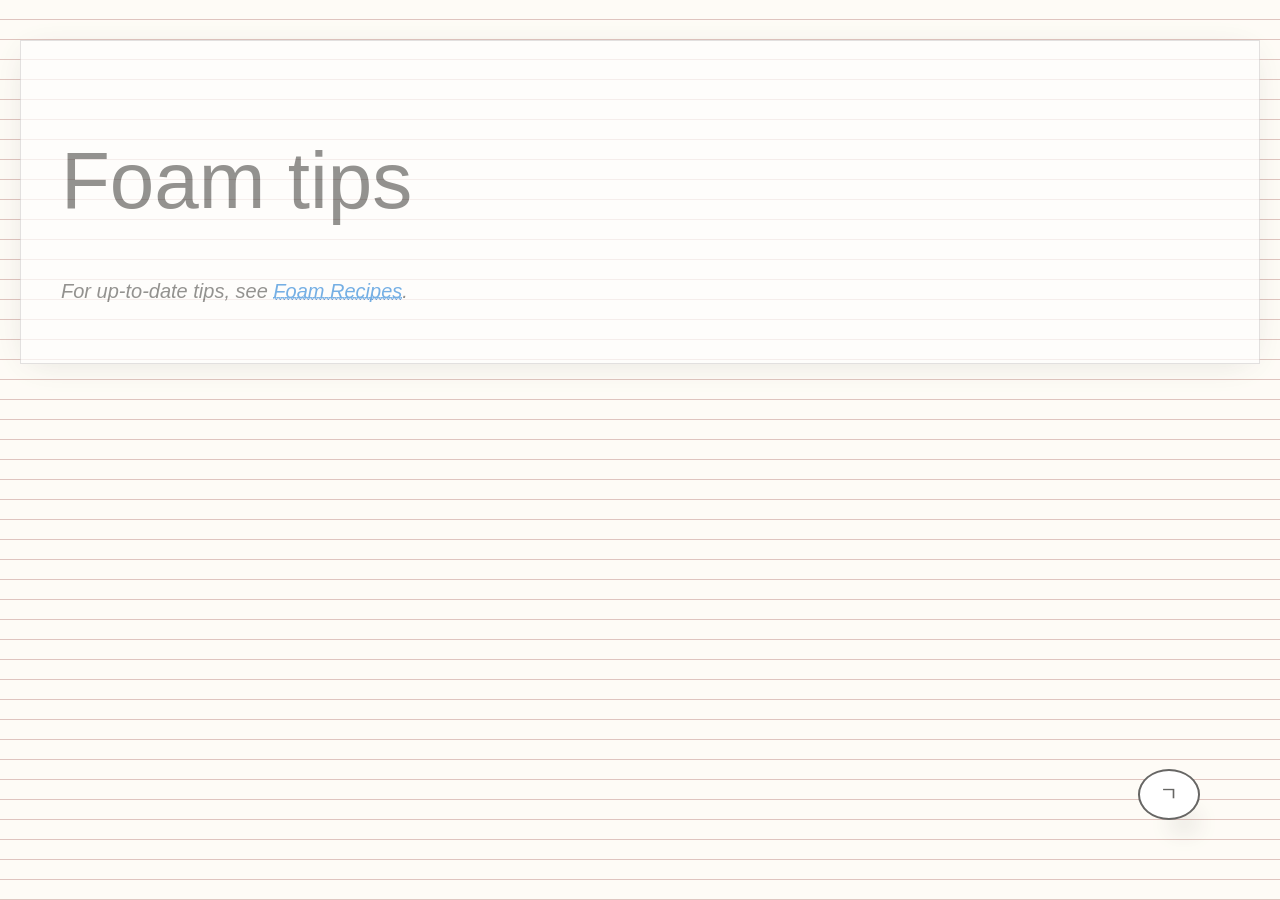
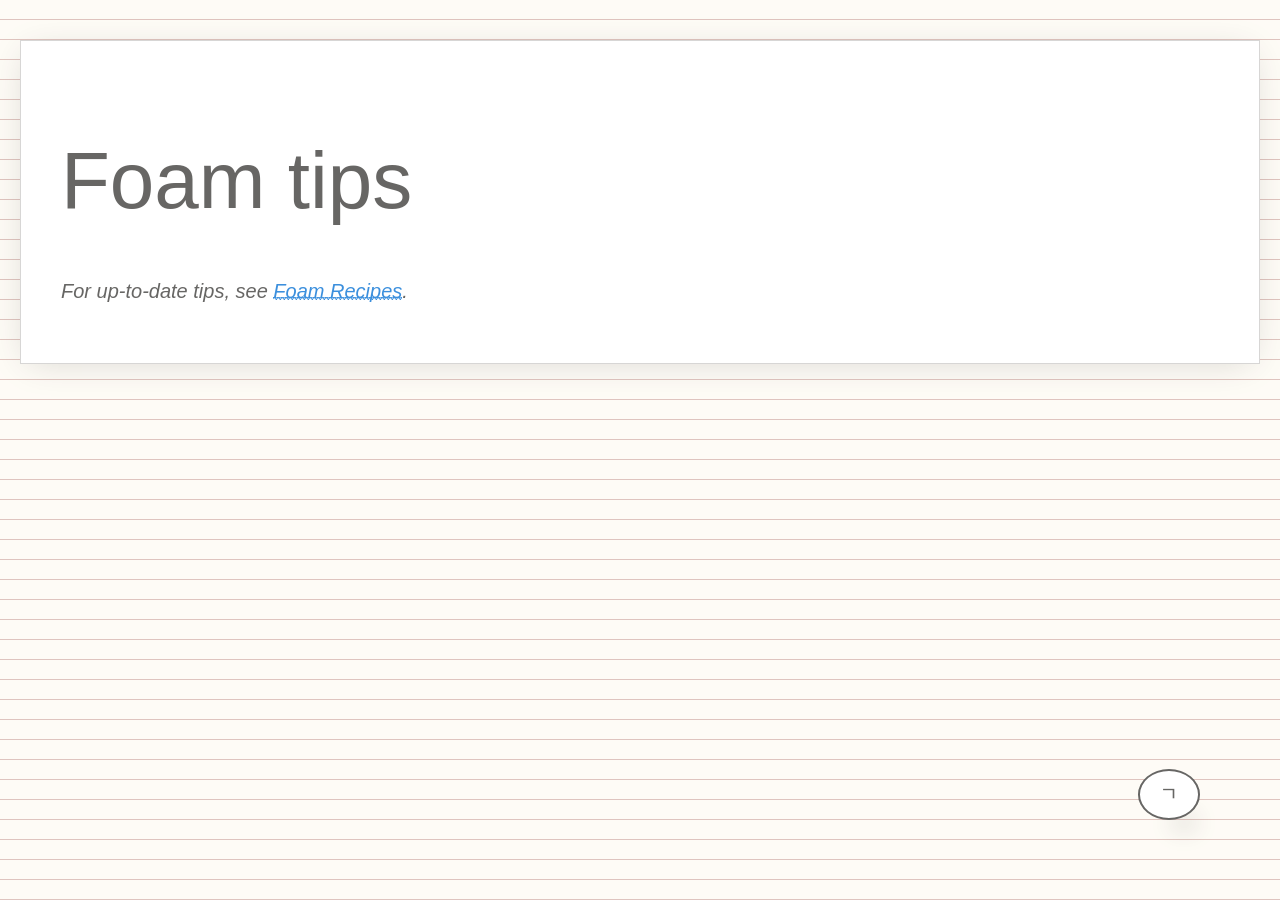
Before and after one commit to mindulle/bookshelf, a Jekyll site: the page built from foam-tips.md, in a window 1280 px wide. Built offline with Jekyll 4.4.1, drawn with Linux system fonts in a browser that asks for light colours; some web fonts are replaced; our own code applies the rules of GitHub Pages for plain Markdown files; comment, search, counter and statistics services are not loaded.

Commit message:
fix: remove opacity from background

```diff
--- a/_sass/layout/_container.scss
+++ b/_sass/layout/_container.scss
@@ -67,7 +67,4 @@ hr {
     padding: 1rem;
     width: 100%;
   }
-
-  /* try giving white background with transparency*/
-  opacity: 0.7;
 }
```
